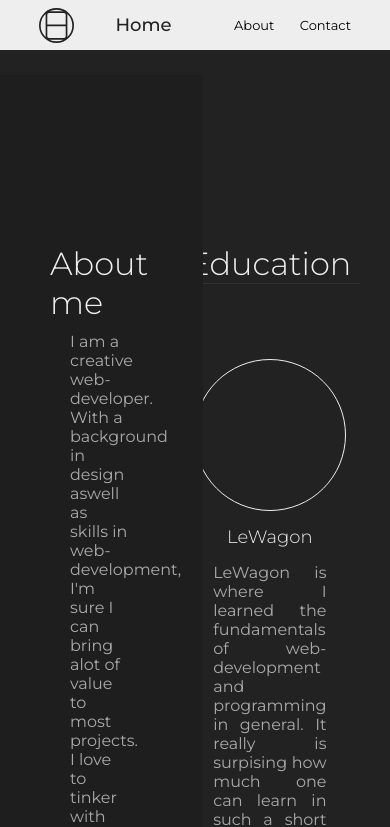
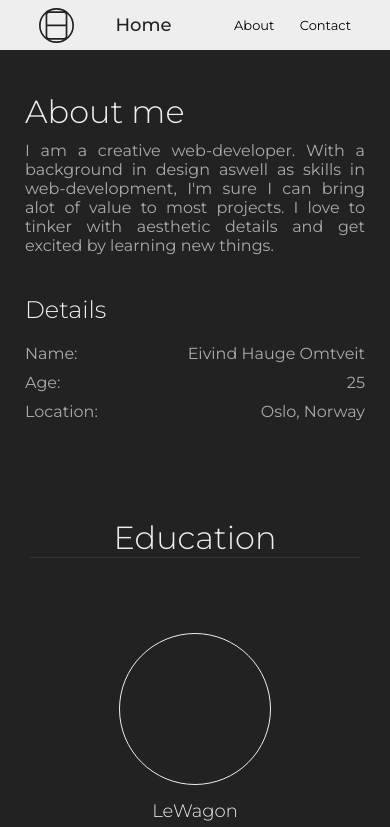
Before and after one commit to eivomt/p2r, a React (Create React App) app: page /#/about in a window 390 px wide. Shown: the top 827 px of the page. Built offline with nearby package versions, Linux system fonts and the light colour scheme.

Commit message:
fixed about page for mobile

```diff
--- a/src/stylesheets/max-width-767.scss
+++ b/src/stylesheets/max-width-767.scss
@@ -125,3 +125,39 @@
         }
     }
 }
+
+.about-container {
+    display: flex !important;
+    flex-direction: column !important;
+    padding-top: 50px !important;
+}
+
+.about-summary {
+    position: relative !important;
+    height: auto !important;
+    padding-top: 5vh !important;
+    padding-left: 25px !important;
+    padding-right: 25px !important;
+    padding-bottom: 5vh !important;
+    width: calc(100vw - 50px) !important;
+    background-color: rgba(0,0,0,0) !important;
+
+    p {
+        text-align: justify !important;
+        margin-left: 0 !important;
+    }
+}
+
+.about-main {
+    padding-top: 6.5vh !important;
+    margin-left: 0 !important;
+
+    p {
+        padding-left: 0 !important;
+        padding-right: 0 !important;
+    }
+}
+
+.about-content {
+    padding-top: 0 !important;
+}
```
